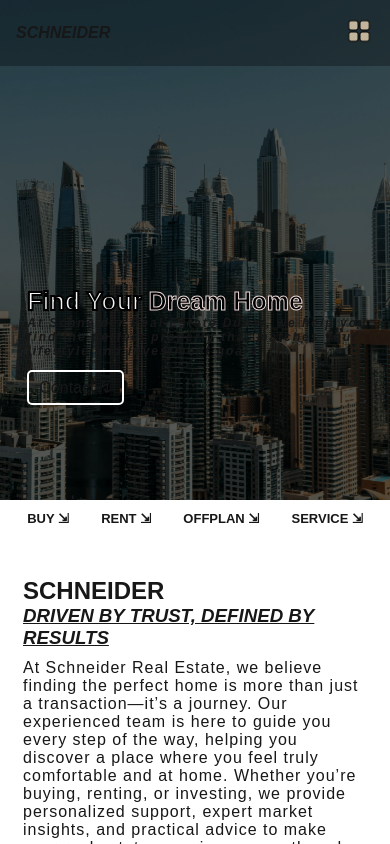
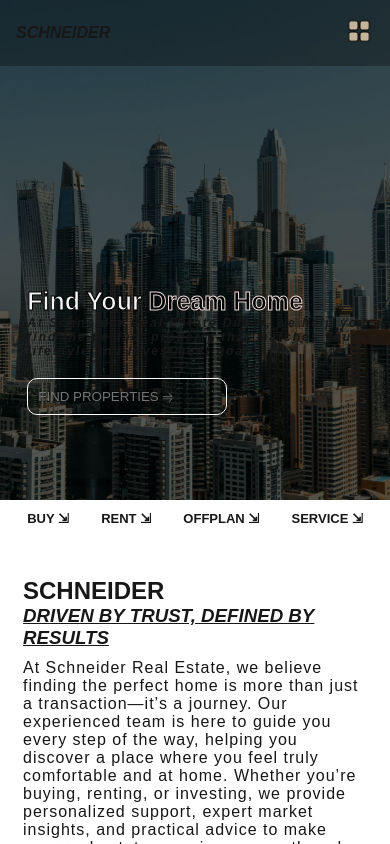
Before and after one commit to Hawinf/SCHNEIDER-Real-Estate, a Next.js app: page / in a window 390 px wide. Shown: the top 844 px of the page. Built offline with nearby package versions, Linux system fonts and the light colour scheme.

Commit message:
fixing header

```diff
--- a/src/components/header/Header.js
+++ b/src/components/header/Header.js
@@ -46,7 +46,8 @@ export default function Header() {
         <h1 data-aos="slide-right">Find Your <span>Dream Home</span></h1>
         <h4 data-aos="slide-left"><i>At Schneider Real Estate Dubai, we help you find the perfect property that matches your lifestyle and investment goals.</i></h4>
         <div className='header-contact' data-aos="slide-right">
-            <Link href='/https://wa.me/971589865555' className='contact-item'>Contact &#8623;</Link>
+            {/* <Link href='/https://wa.me/971589865555' className='contact-item'>Contact &#8623;</Link> */}
+            <input placeholder='FIND PROPERTIES &#10596;' className='find-properties'></input>
         </div>
     </main>
     </>
--- a/src/components/header/header.css
+++ b/src/components/header/header.css
@@ -42,7 +42,7 @@
     font-size: 70px;
     font-weight: 700;
     -webkit-text-fill-color: whitesmoke;
-    -webkit-text-stroke-width: 2px;
+    -webkit-text-stroke-width: 1px;
     color: black;
 }
 .header-section h1 span {
@@ -65,7 +65,14 @@
     /* width: 80px; */
     padding: 7px 10px;
 }
-
+.header-contact .find-properties {
+    padding: 10px;
+    width: 400px;
+    border-radius: 10px;
+    background-color: transparent;
+    border: 1px solid white;
+    color: wheat;
+}
 
 
 
@@ -78,6 +85,9 @@
     }
     .header-section h1 span {
         font-size: 50px;
+    }
+    .header-contact .find-properties {
+        width: 300px;
     }
 }
 @media (max-width:576px) {
@@ -95,4 +105,7 @@
     .header-section h4 {
         font-size: 12px;
     }
+    .header-contact .find-properties {
+        width: 200px;
+    }
 }
```
